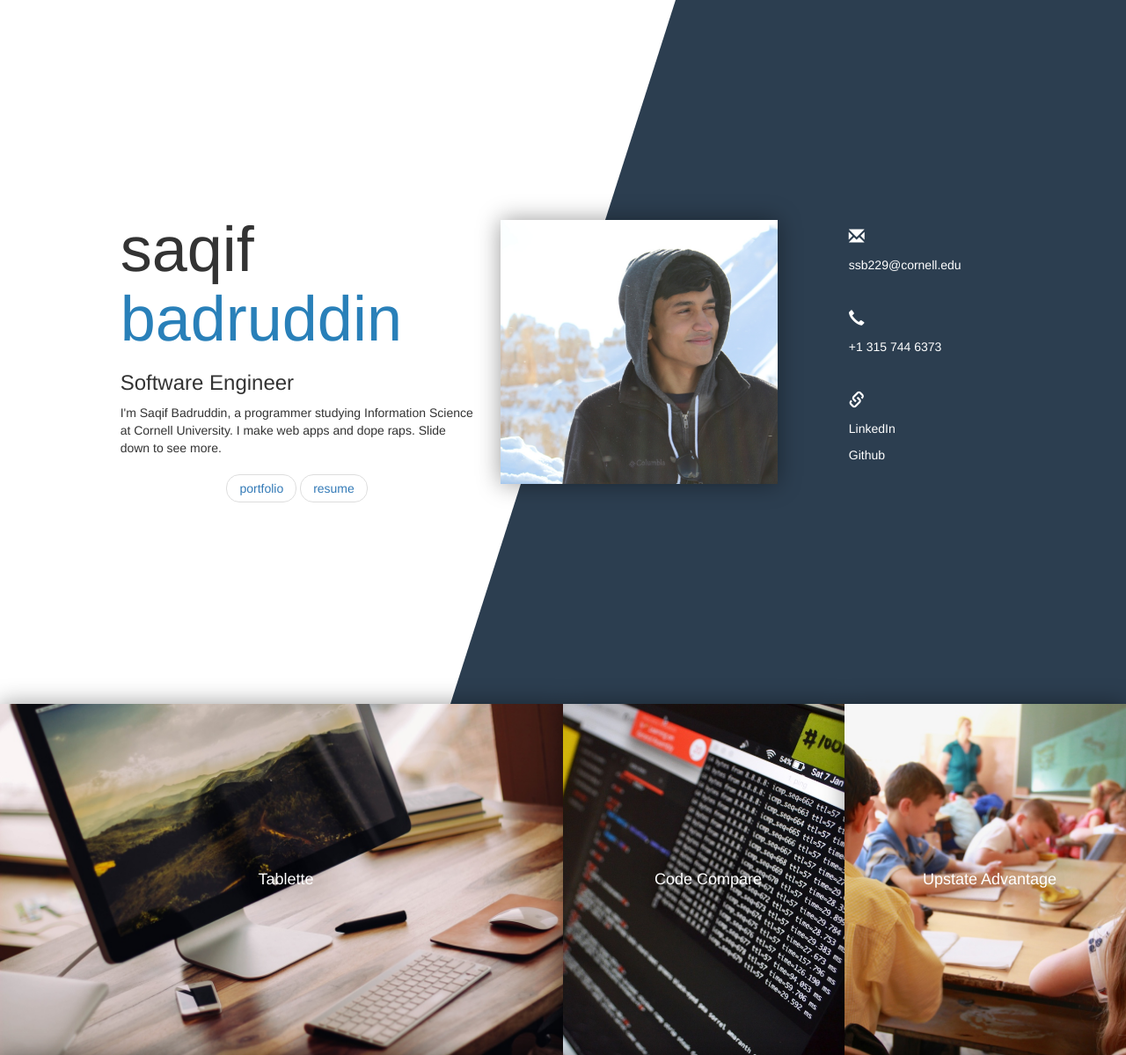
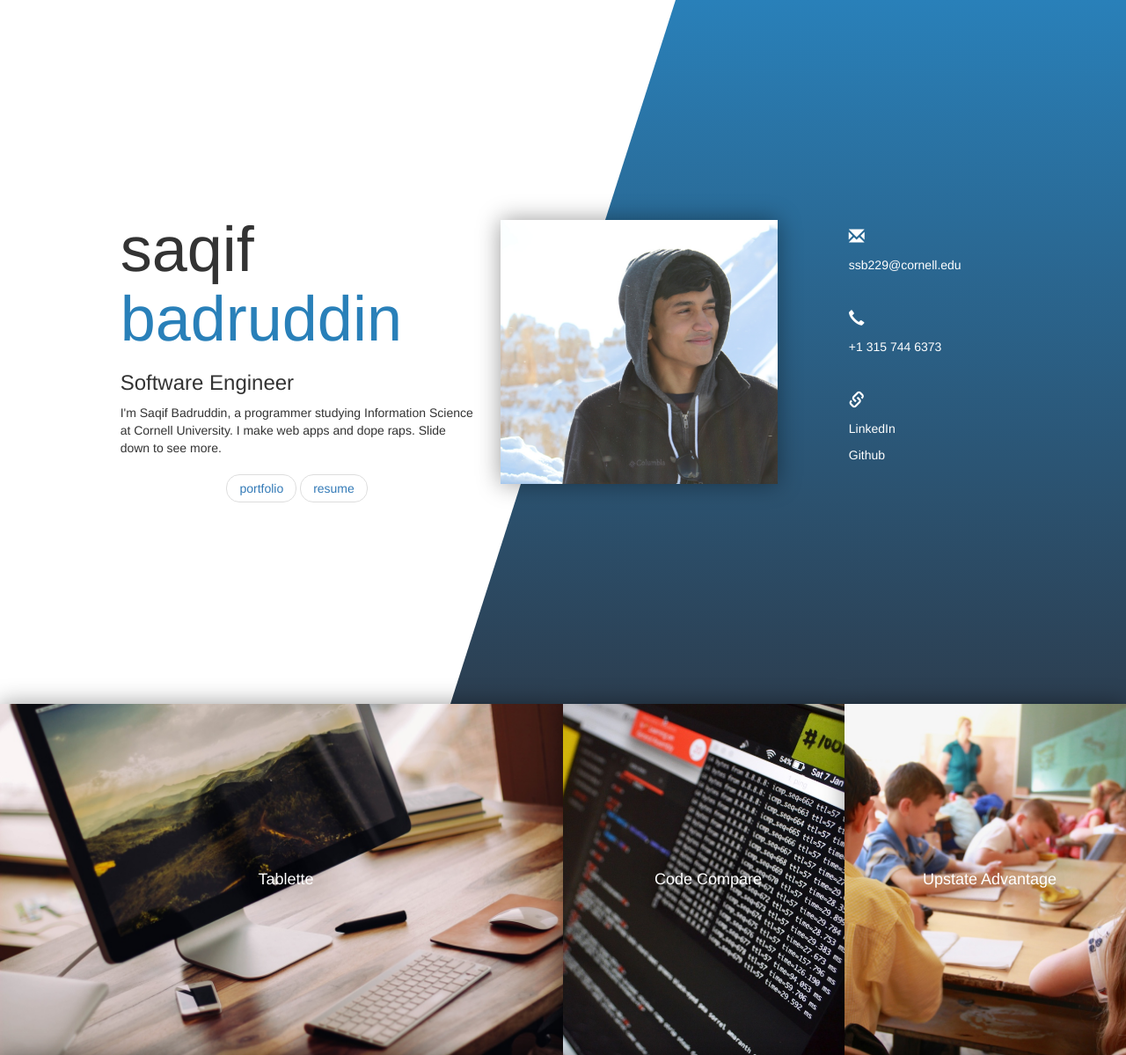
Before and after one commit to Saqif280/saqif.com, a PHP site: page / in a window 1280 px wide. Shown: the top 1199 px of the page at 88% size. Run offline with PHP 8.4, Linux system fonts and the light colour scheme; some libraries are stand-ins or nearby versions.

Commit message:
add gradient

```diff
--- a/css/main.css
+++ b/css/main.css
@@ -59,6 +59,8 @@
 	width: 100%;
 	position: absolute;
 	background-color: #2c3e50;
+  background-image: -webkit-linear-gradient(top, #2980b9, #2c3e50);
+  background-image:         linear-gradient(to bottom, #2980b9, #2c3e50);
 	-webkit-clip-path: polygon(60% 0, 100% 0, 100% 100%, 40% 100%);
 	clip-path: polygon(60% 0, 100% 0, 100% 100%, 40% 100%);
 }
@@ -132,7 +134,7 @@
 path.signiture {
 	/*padding-top: 500px;*/
 	fill: transparent;
-	stroke: #2980b9;
+	stroke: #FFFFFF;
 	stroke-width: 3;
 	stroke-dasharray: 2000;
 	stroke-dashoffset: 2000;
@@ -150,6 +152,12 @@
 		stroke-dashoffset: 0;
 		/*fill: #737373;*/
 		fill-opacity: 0.5;
+	}
+}
+/* Small devices (up to 768px) */
+@media (max-width: 768px) {
+	path.signiture {
+		stroke: #2980b9;
 	}
 }
 
@@ -204,6 +212,9 @@
 	width: calc(100% - 20px);
 	min-height: 300px;
 }
+/*.portfolio_item:hover a.pi_link{
+	display: block;
+}*/
 .portfolio_item > h4{
 	opacity: 1;
 	text-shadow: 0px 0px 30px rgba(0, 0, 0, 0.5);
```
